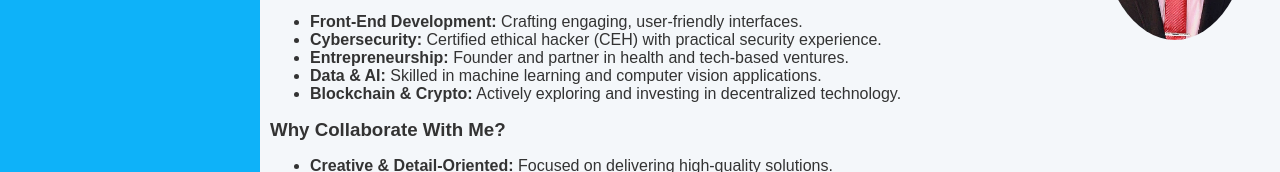
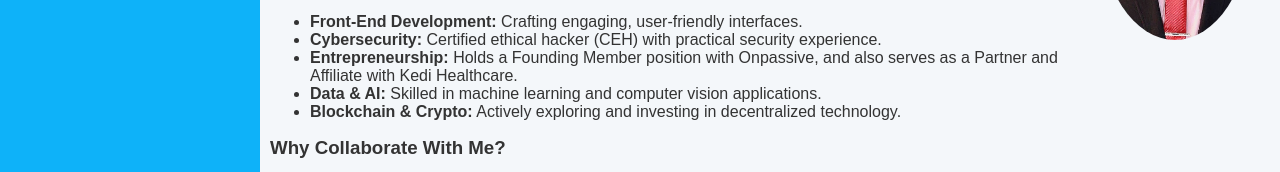
Before and after one commit to Clivez12/My-Portfolio, a plain HTML site: page index.html in a window 1280 px wide. Shown: the part 600-772 px from the top of the page. Drawn offline with Linux system fonts and the light colour scheme.

Commit message:
Updated index.html

```diff
--- a/index.html
+++ b/index.html
@@ -70,7 +70,7 @@
       <ul>
         <li><strong>Front-End Development:</strong> Crafting engaging, user-friendly interfaces.</li>
         <li><strong>Cybersecurity:</strong> Certified ethical hacker (CEH) with practical security experience.</li>
-        <li><strong>Entrepreneurship:</strong> Founder and partner in health and tech-based ventures.</li>
+        <li><strong>Entrepreneurship:</strong> Holds a Founding Member position with Onpassive, and also serves as a Partner and Affiliate with Kedi Healthcare.</li>
         <li><strong>Data & AI:</strong> Skilled in machine learning and computer vision applications.</li>
         <li><strong>Blockchain & Crypto:</strong> Actively exploring and investing in decentralized technology.</li>
       </ul>
```
